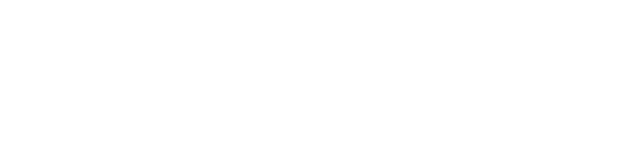
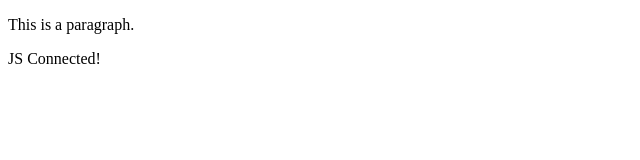
Before and after one commit to Osama-Israr/My-Practice-in-SMIT, a plain HTML site: page index.html in a window 1280 px wide. Shown: the whole page, without its empty margins (0-640 px from the left). Drawn offline with Linux system fonts and the light colour scheme.

Commit message:
June 15, 2024 work

```diff
--- a/index.html
+++ b/index.html
@@ -6,6 +6,8 @@
     <title>Document</title>
 </head>
 <body>
-    <script src="main.js"></script>
+    <p id="demo">This is a paragraph.</p>
+
+    <script src="app.js"></script>
 </body>
 </html>
```
Also changed, not shown: app.js (+89 -0 lines).
